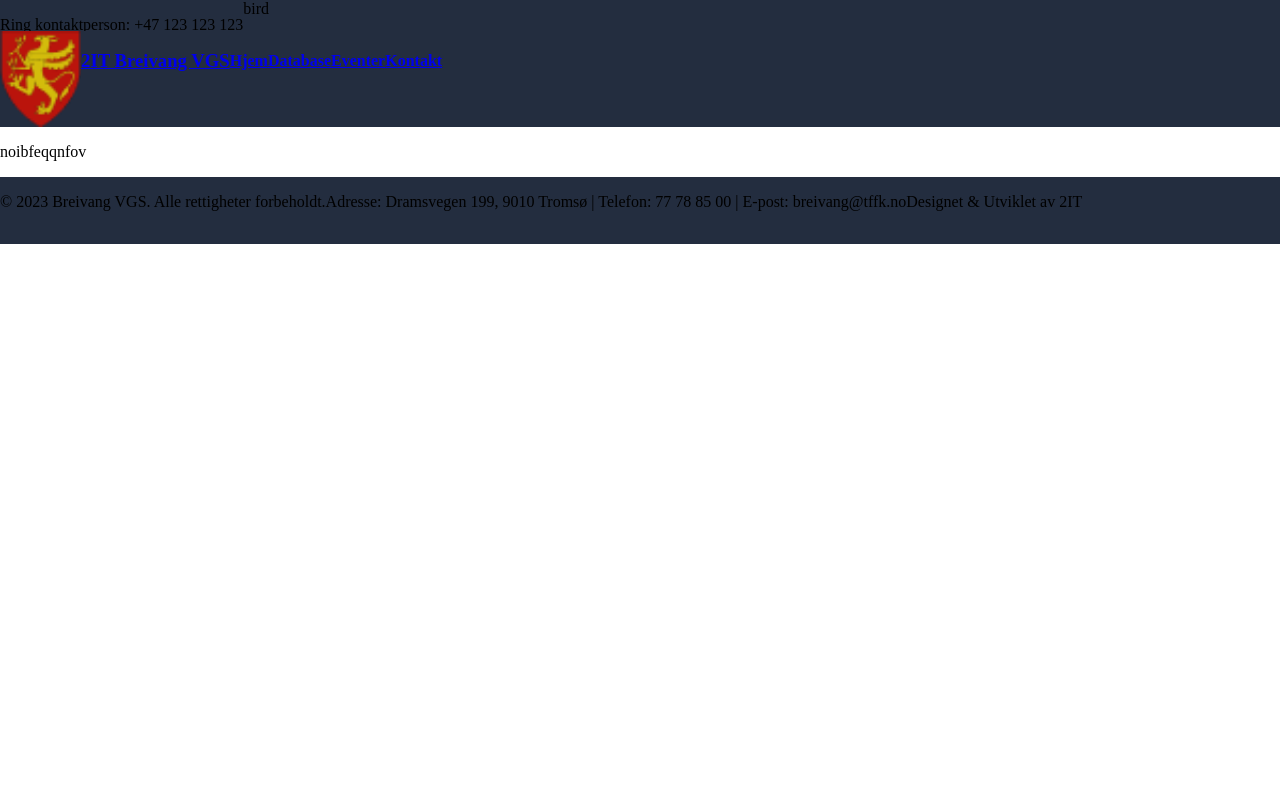
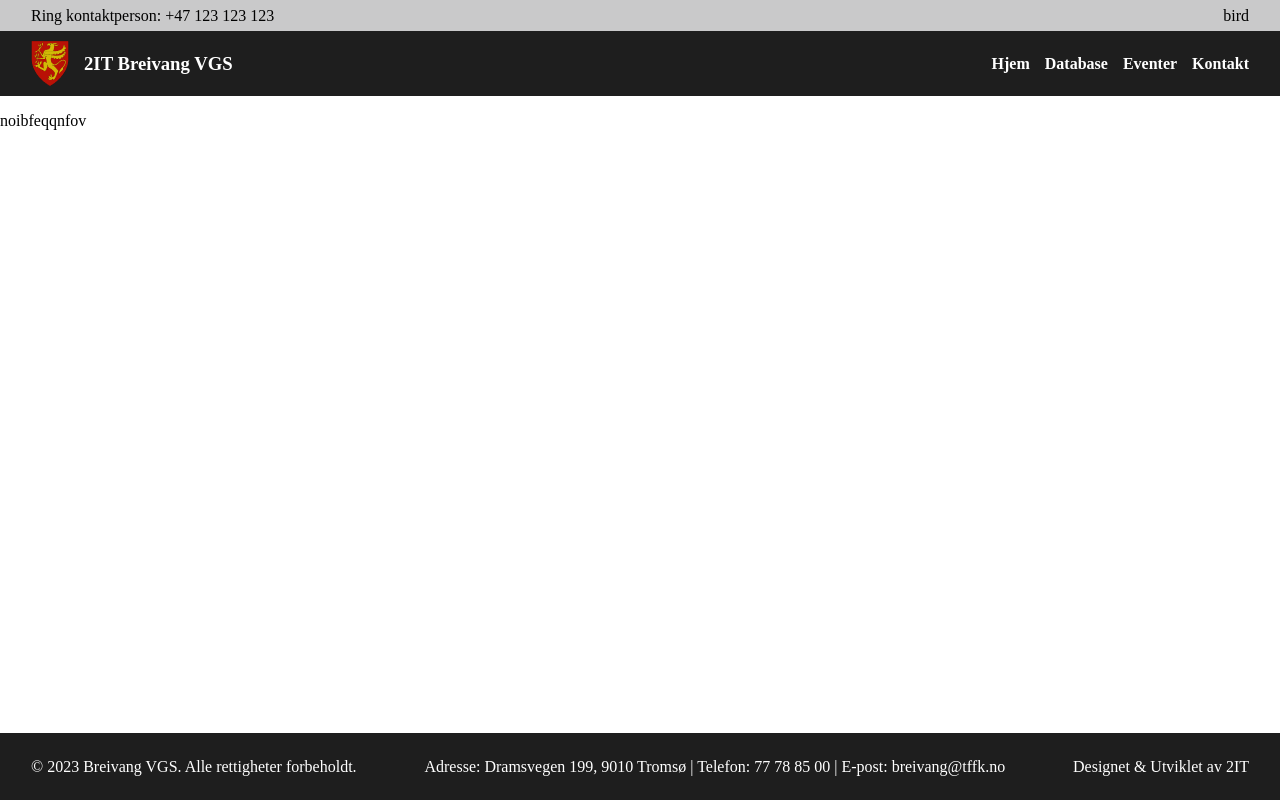
Before and after one commit to BrynjarFAune/Gruppe-2-Nettside, a SvelteKit app in the folder klasseside/: page /database in a window 1280 px wide. Built offline with nearby package versions, Linux system fonts and the light colour scheme.

Commit message:
fixed layout styling

```diff
--- a/klasseside/src/routes/+layout.svelte
+++ b/klasseside/src/routes/+layout.svelte
@@ -1,5 +1,7 @@
 
 <header>
+<div class="content">
+
 <p class="contact">Ring kontaktperson: +47 123 123 123</p>
 <section class="medier">
 <div class="twitter-wrapper">bird</div>
@@ -7,45 +9,117 @@
 <div class="facebook-wrapper"></div>
 <div class="instagram-wrapper"></div>
 </section>
+</div>
 </header>
 
 <nav>
-<a href="/"><span><icon><img src="./logo.png" alt="tromsokommune logo"></icon><h3 class="title">2IT Breivang VGS</h3></span></a>
+<div class="content">
+
+<a href="/" class="logo-link">
+  <span class="logo">
+    <img src="./logo.png" alt="tromsokommune logo">
+  </span>
+  <h3 class="title">2IT Breivang VGS</h3>
+</a>
+
+
 <span class="nav-links">
 <a href="/"><h4 class="link">Hjem</h4></a>
 <a href="/database"><h4 class="link">Database</h4></a>
 <a href="/events"><h4 class="link">Eventer</h4></a>
 <a href="/contact"><h4 class="link">Kontakt</h4></a>
 </span>
+</div>
 </nav>
 
 <slot></slot>
 
 <footer>
-<div class="footer-content">
-<p>© 2023 Breivang VGS. Alle rettigheter forbeholdt.</p>
-<p>Adresse: Dramsvegen 199, 9010 Tromsø | Telefon: 77 78 85 00 | E-post: breivang@tffk.no</p>
-<p>Designet & Utviklet av 2IT</p>
+<div class="content">
+<p class="footer-txt">© 2023 Breivang VGS. Alle rettigheter forbeholdt.</p>
+<p class="footer-txt">Adresse: Dramsvegen 199, 9010 Tromsø | Telefon: 77 78 85 00 | E-post: breivang@tffk.no</p>
+<p class="footer-txt">Designet & Utviklet av 2IT</p>
 </div>
 </footer>
 
 <style>
 
 * {
+    margin: 0;
     display: flex;
-    background-color: #232D3F;
 }
+
+a, a > * {
+    text-decoration: none;
+}
+
+/* Header styling */
 
 header {
     height: 31px;
+    background-color: #C9C9CA;
 }
 
+
+/* Navbar styling */
+
 nav {
-    height: 96px;
+    height: 65px;
+    flex-direction: row;
+    background-color: green;
+    background-color: #1E1E1E;
 }
+
+.nav-links {
+    align-items: center;
+    text-decoration: none;
+}
+
+.logo-link {
+    display: flex;
+    align-items: center;
+}
+
+.logo img {
+    height: 45px;
+    width: auto;
+}
+
+
+
+.title, .link {
+    color: #ffffff;
+    font-size: 16;
+    text-decoration: none;
+    margin-left: 15px;
+}
+
+
+/* Footer styles */
 
 footer {
     height: 67px;
+    background-color: #1E1E1E;
+
+    /*send to bottom*/
+    position: fixed;
+    bottom: 0;
+    left: 0;
+    width: 100%;
+}
+
+.content {
+    height: 100%;
+    background-color: inherit;
+    margin: 0 31px;
+    justify-content: space-between;
+    width: 100%;
+    align-items: center;
+}
+.footer-txt {
+    background-color: #1E1E1E;
+    color: #ffffff;
+    font-size: 12;
 }
 
 </style>
```
